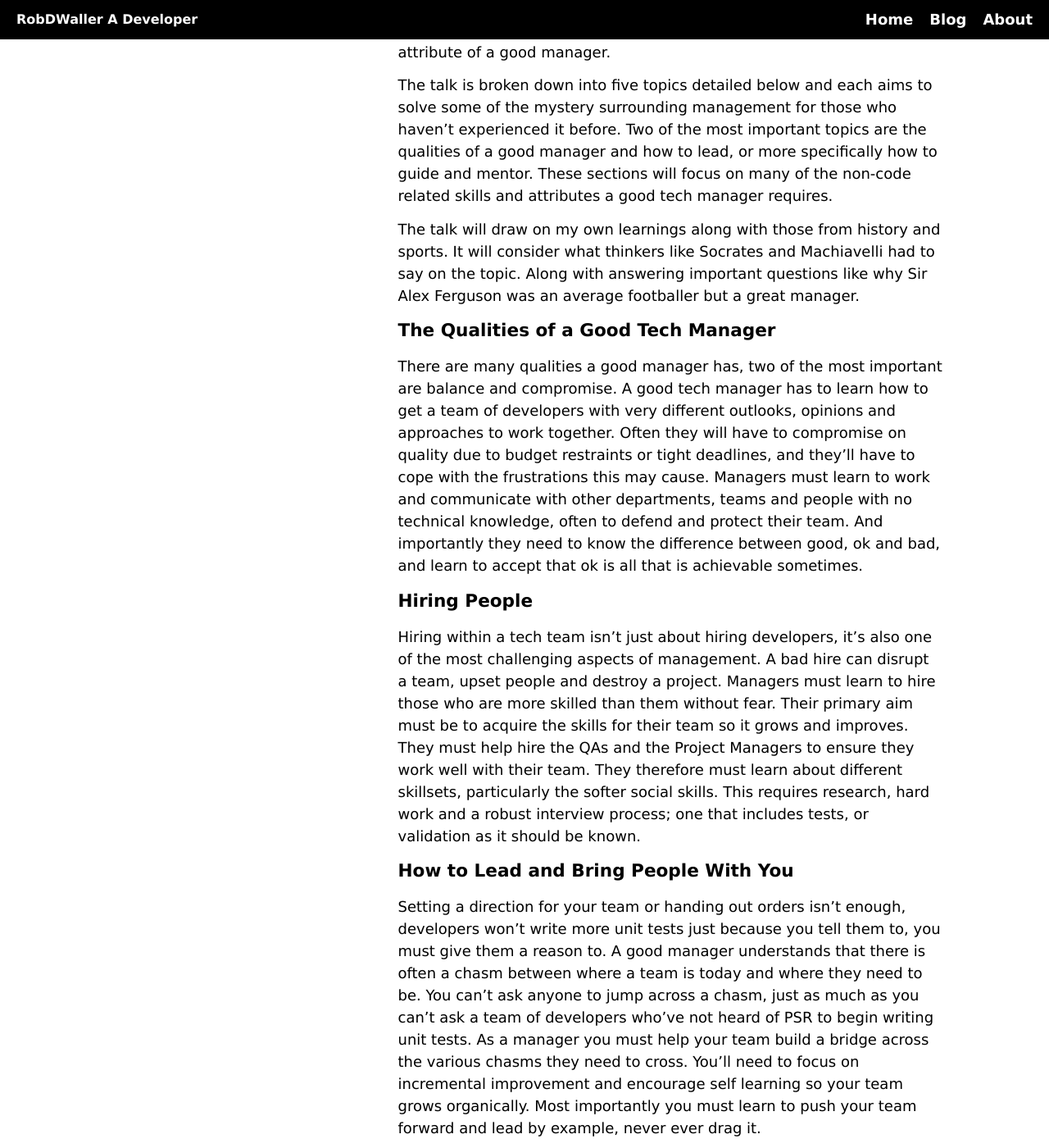
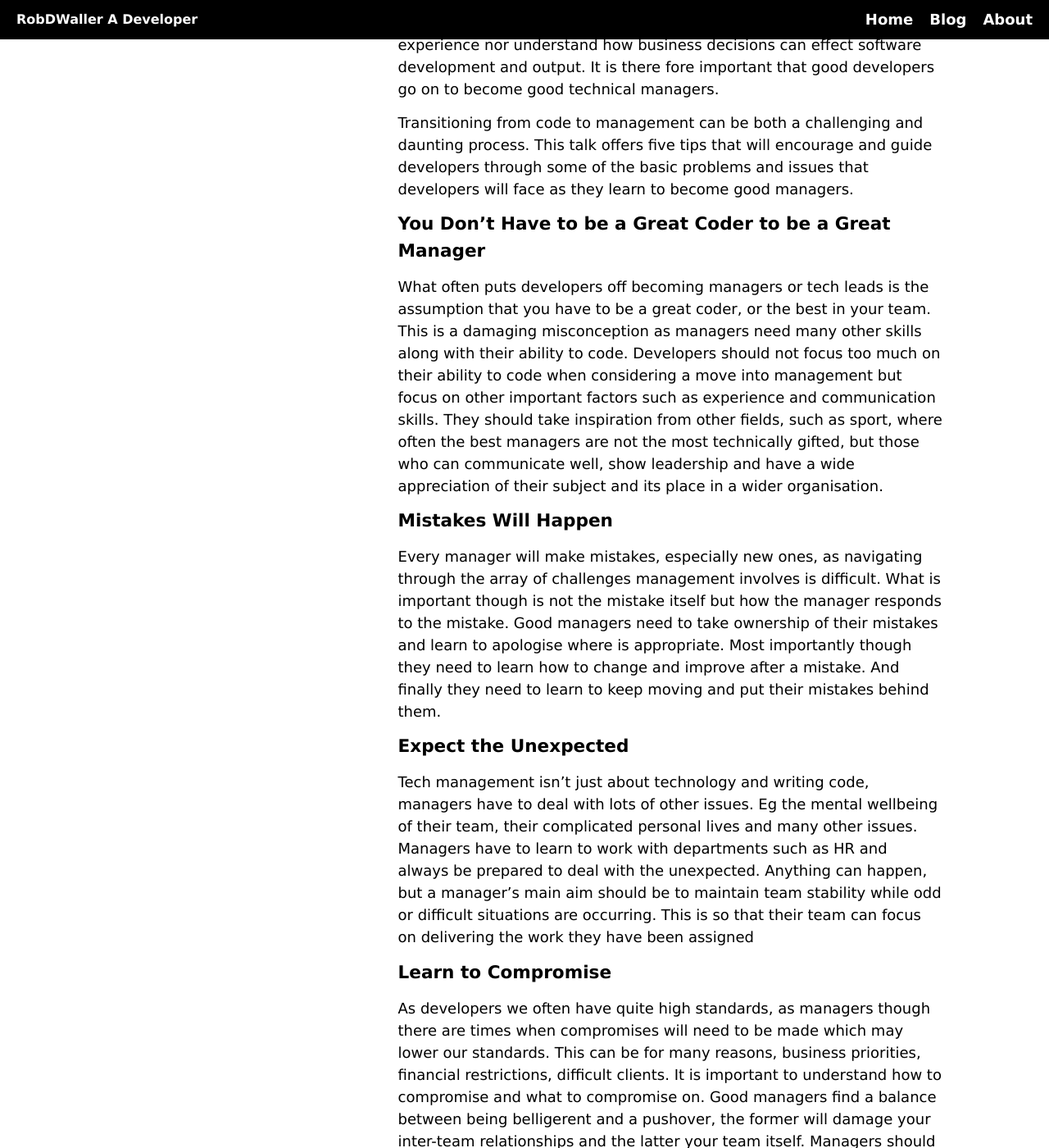
Before and after one commit to RobDWaller/robdwaller.github.io, a Jekyll site: the page built from _talks/five-tips-aspiriing-tech-management.md, in a window 1280 px wide and 1400 px high, scrolled down 940 px. Shown: the whole window at 82% size. Built offline with Jekyll 4.4.1, drawn with Linux system fonts in a browser that asks for light colours; some of the changed text lies outside the part shown.

Commit message:
Finished first talks post, made minor edits to how blogs and talks are displayed

````diff
--- a/_layouts/post.html
+++ b/_layouts/post.html
@@ -5,5 +5,14 @@ layout: default
 <small>{{ page.date }}</small>
 <small><a href="/">Home</a> > <a href="/blog.html">Blogs</a> > {{ page.title }}</small>
 <small><strong>Author:</strong> Rob Waller</small>
-<small class="tags"><strong>Tags:</strong> {% for tag in page.tags %}{{tag}}, {% endfor %}</small>
+<small class="tags">
+    <strong>Tags:</strong>
+    {% for tag in page.tags %}
+        {% if !forloop.last %}
+            {{ tag }},
+        {% else %}
+            {{ tag }}
+        {% endif %}
+    {% endfor %}
+</small>
 {{ content }}
--- a/_talks/five-tips-aspiriing-tech-management.md
+++ b/_talks/five-tips-aspiriing-tech-management.md
@@ -2,60 +2,57 @@
 title: "Five Tips for Aspiring Tech Managers"
 layout: post
 published: true
-description: ""
-tag: ['management']
+description: "Not enough good developers move into management and this has a negative impact on our industry as it can lead to bad business decisions. This talk offers five tips to guide and encourage developers to consider a management role as this will improve our industry and the lives of developers generally."
+tag: [Management, Mentoring, Leadership]
+slides: "https://speakerdeck.com/robdwaller/5-tips-for-aspiring-tech-managers"
 ---
 ## Elevator Pitch
-> You have 300 characters to sell your talk. This is known as the "elevator pitch". Make it as exciting and enticing as possible.
+```
+You have 300 characters to sell your talk. This is known as the "elevator pitch". Make it as exciting and enticing as possible.
+```
 
-Management is a difficult area for many developers to move into as it is very different to programming. Based on my learnings as a tech lead, running a business and teachings from sport and history I wish to share my tips for those who want to become managers and succeed at running tech teams.
+Not enough good developers move into management and this has a negative impact on our industry as it can lead to bad business decisions made by ill-informed individuals. This talk offers five tips to guide and encourage developers to consider a management role as this will improve our industry and the lives of developers generally.
 
 ## Description
-> You should make the description of your talk as compelling and exciting as possible. Remember, you're selling both the organizers of the events to select your talk, as well as trying to convince attendees your talk is the one they should see.
+```
+You should make the description of your talk as compelling and exciting as possible. Remember, you're selling both the organizers of the events to select your talk, as well as trying to convince attendees your talk is the one they should see.
+```
 
-Taking the step from coding to management is a difficult one that is not right for every developer. My talk aims to guide those considering management through some of the pitfalls and challenges they may face. In addition, I want to encourage developers of all skill levels to consider management because programming capability is not the most important attribute of a good manager.
+Management is not a topic of interest for many developers as it diverges from their main interest which is code. It is though a very important topic for developers as management decisions can have serious effects on their jobs and their work. Often technical management decisions are made be ill-informed people who do not have enough technical experience nor understand how business decisions can effect software development and output. It is there fore important that good developers go on to become good technical managers.
 
-The talk is broken down into five topics detailed below and each aims to solve some of the mystery surrounding management for those who haven't experienced it before. Two of the most important topics are the qualities of a good manager and how to lead, or more specifically how to guide and mentor. These sections will focus on many of the non-code related skills and attributes a good tech manager requires.
+Transitioning from code to management can be both a challenging and daunting process. This talk offers five tips that will encourage and guide developers through some of the basic problems and issues that developers will face as they learn to become good managers.
 
-The talk will draw on my own learnings along with those from history and sports. It will consider what thinkers like Socrates and Machiavelli had to say on the topic. Along with answering important questions like why Sir Alex Ferguson was an average footballer but a great manager.
+### You Don't Have to be a Great Coder to be a Great Manager
 
-### The Qualities of a Good Tech Manager
-There are many qualities a good manager has, two of the most important are balance and compromise. A good tech manager has to learn how to get a team of developers with very different outlooks, opinions and approaches to work together. Often they will have to compromise on quality due to budget restraints or tight deadlines, and they'll have to cope with the frustrations this may cause. Managers must learn to work and communicate with other departments, teams and people with no technical knowledge, often to defend and protect their team. And importantly they need to know the difference between good, ok and bad, and learn to accept that ok is all that is achievable sometimes.
+What often puts developers off becoming managers or tech leads is the assumption that you have to be a great coder, or the best in your team. This is a damaging misconception as managers need many other skills along with their ability to code. Developers should not focus too much on their ability to code when considering a move into management but focus on other important factors such as experience and communication skills. They should take inspiration from other fields, such as sport, where often the best managers are not the most technically gifted, but those who can communicate well, show leadership and have a wide appreciation of their subject and its place in a wider organisation.
 
-### Hiring People
-Hiring within a tech team isn't just about hiring developers, it's also one of the most challenging aspects of management. A bad hire can disrupt a team, upset people and destroy a project. Managers must learn to hire those who are more skilled than them without fear. Their primary aim must be to acquire the skills for their team so it grows and improves. They must help hire the QAs and the Project Managers to ensure they work well with their team. They therefore must learn about different skillsets, particularly the softer social skills. This requires research, hard work and a robust interview process; one that includes tests, or validation as it should be known.
+### Mistakes Will Happen
 
-### How to Lead and Bring People With You
-Setting a direction for your team or handing out orders isn't enough, developers won't write more unit tests just because you tell them to, you must give them a reason to. A good manager understands that there is often a chasm between where a team is today and where they need to be. You can't ask anyone to jump across a chasm, just as much as you can't ask a team of developers who've not heard of PSR to begin writing unit tests. As a manager you must help your team build a bridge across the various chasms they need to cross. You'll need to focus on incremental improvement and encourage self learning so your team grows organically. Most importantly you must learn to push your team forward and lead by example, never ever drag it.
+Every manager will make mistakes, especially new ones, as navigating through the array of challenges management involves is difficult. What is important though is not the mistake itself but how the manager responds to the mistake. Good managers need to take ownership of their mistakes and learn to apologise where is appropriate. Most importantly though they need to learn how to change and improve after a mistake. And finally they need to learn to keep moving and put their mistakes behind them.
 
-### Communication: Internal and External
-Improving communication within a team helps everyone. People know what each other are doing, they know when someone might need help, they can talk through problems as a team. Encourage daily stand ups, friendly and well defined code reviews, retrospectives on big projects and make sure everyone is involved. Always communicate to your team with clarity and honesty, if you're not happy about something tell them, but always explain why and be open to feedback. Tech managers also have to communicate with non-technical people and teams. Always try to remain calm, try to guide people to sensible answers and focus on explaining complexity. Be prepared to write lots of Power Points, draw things out and whiteboard complicated ideas.
+### Expect the Unexpected
 
-### Dealing With the Unexpected
-Tech management isn't just about technology and writing code. You'll have to deal with lots of other issues, the mental wellbeing of team members' and their complicated personal lives. You'll have to work closely with HR. You'll have to be prepared to deal with individuals' stupid mistakes, their failed attempts at beginning office romances... Occasionally you'll have to fire people, learn to act quickly and decisively, don't dither, you'll only regret it. Always be prepared to deal with the unexpected and always aim to maintain stability so your team can focus on the work and challenges they need to deal with.
+Tech management isn't just about technology and writing code, managers have to deal with lots of other issues. Eg the mental wellbeing of their team, their complicated personal lives and many other issues. Managers have to learn to work with departments such as HR and always be prepared to deal with the unexpected. Anything can happen, but a manager's main aim should be to maintain team stability while odd or difficult situations are occurring. This is so that their team can focus on delivering the work they have been assigned
+
+### Learn to Compromise
+
+As developers we often have quite high standards, as managers though there are times when compromises will need to be made which may lower our standards. This can be for many reasons, business priorities, financial restrictions, difficult clients. It is important to understand how to compromise and what to compromise on. Good managers find a balance between being belligerent and a pushover, the former will damage your inter-team relationships and the latter your team itself. Managers should draw up a short list of 'lines in the sand' that they're not willing to compromise on. These lines must be understandable to the non-technical because they will require the buy in of other teams and managers. In all other areas managers should be willing to compromise.
+
+### Keep Coding
+
+Developers often think when they become managers they must stop coding, but this is of course nonsense. It is very important that tech managers keep on coding. It is important that managers continue to code as their learning does not stop when they becomem managers. Also they will gain respect from their team members and they will keep up to date with the latest technical innovations. It can of course be difficult for managers to find the time to code, especially during the working day. Managers though should not worry too much about this and recognise that a couple of hours a week working on a personal a project is more than enough to keep them in touch.
 
 ## Notes
-> This is where you should explain things such as technical requirements, why you're the best person to speak on this subject, etc...
+```
+This is where you should explain things such as technical requirements, why you're the best person to speak on this subject, etc...
+```
 
-This talk has no technical requirements, even people from non-technical backgrounds may find it useful. It is primarily aimed at mid to senior level developers who are considering their career path and thinking that management may be an option.
+This talk has no technical requirements, even people from non-technical backgrounds may find it useful. It is primarily aimed at all developers who are considering their career path and thinking that management may be an option for them now or in the future.
 
-I have spent the last 13 years working in the software industry, I've written lots of different code including JavaScript, VB, C#, Bash, SQL and Python. I have spent the majority of my career though writing PHP, I'm a massive fan of the community and attend many community events.
+I have been a technical manager for two years, running a team of ten developers, QAs and project managers. In addition, I spent a few years running a startup which I eventually sold to a larger company. These experiences have provided me with a great insight into management and the business of technology more widely which I'd love to share with other developers.
 
-Currently I am the Head of Technology at a Communications Agency in London called Breakthrough Media where I run the tech team. We are a group of PHP and JavaScript developers along with QAs and Digital Project Managers. We code a lot of WordPress and Laravel, but we also do a lot of Vue and bits and pieces of Python.
+For more information on me please view my [bio](https://rbrt.wllr.info/about.html) or [CV](https://rbrt.wllr.info/cv.pdf).
 
-I was hired by Breakthrough two years ago to help improve their technology team, better define their working processes and improve the robustness and security of their infrastructure. In this time we've moved from a team of contract developers to a team that is now 90% permanent and we're no longer using PHPMyAdmin. We've had some successes and some failures, it's been a fun and interesting period that has taught me a great deal.
+## Slides
 
-Before Breakthrough I was a contractor and ran my own business. I had some success, I built an app that got my business mentioned in Mashable and on CNN, I then sold my business, and finally I nearly went bankrupt. It was a crazy, fun and depressing period. I learnt a lot though, for example, make sure you read and understand every line of a contract before you sign it. I'd advise everyone to try and run a business at some stage in their life.
-
-Overall I believe I have a great deal of insight and guidance to offer developers and aspiring technical managers. Not just based on my current role but also my previous business experience. I would love the opportunity to share my knowledge and experience with a wider audience.
-
-You can find out more about me via the following resources, you'll note I also have a degree in History which I hope shows I'm a well rounded individual.
-
-- [Twitter: @RobDWaller](https://twitter.com/RobDWaller)
-- [GitHub: RobDWaller](https://github.com/RobDWaller)
-- [My Website](http://rbrt.wllr.info)
-- [My CV](http://rbrt.wllr.info/cv.pdf)
-- [Mashable Article](http://mashable.com/2012/08/22/twitter-facebook-fake-followers/#xnoXNq_g6OqQ)
-
-## Tags
-PHP, JavaScript, Management, Manager, Mentoring, Leadership, Hiring, Interviews, Communication, HR, Technology, CTO, Head of Tech, Team Lead
+<script async class="speakerdeck-embed" data-id="9cc457d708334dee8a43ca2037aeb800" data-ratio="1.77777777777778" src="//speakerdeck.com/assets/embed.js"></script>
--- a/blog.html
+++ b/blog.html
@@ -9,7 +9,8 @@
   {% for post in site.posts %}
     <li>
       <a href="{{ post.url }}">{{ post.title }}</a><br>
-      <small>{{ post.date }}</small>
+      {{ post.description }}
+      <small>{{ post.date | date: '%B %d, %Y' }}</small>
     </li>
   {% endfor %}
 </ul>
--- a/talks.html
+++ b/talks.html
@@ -8,7 +8,9 @@ description: "A list of conference talks written by Rob Waller on software devel
 <ul>
   {% for talk in site.talks %}
     <li>
-      <a href="{{ talk.url }}">{{ talk.title }}</a>
+      <a href="{{ talk.url }}">{{ talk.title }}</a><br/>
+      {{talk.description}}
+      <a href="{{talk.slides}}" target="_blank">View the slides</a>
     </li>
   {% endfor %}
 </ul>
````
